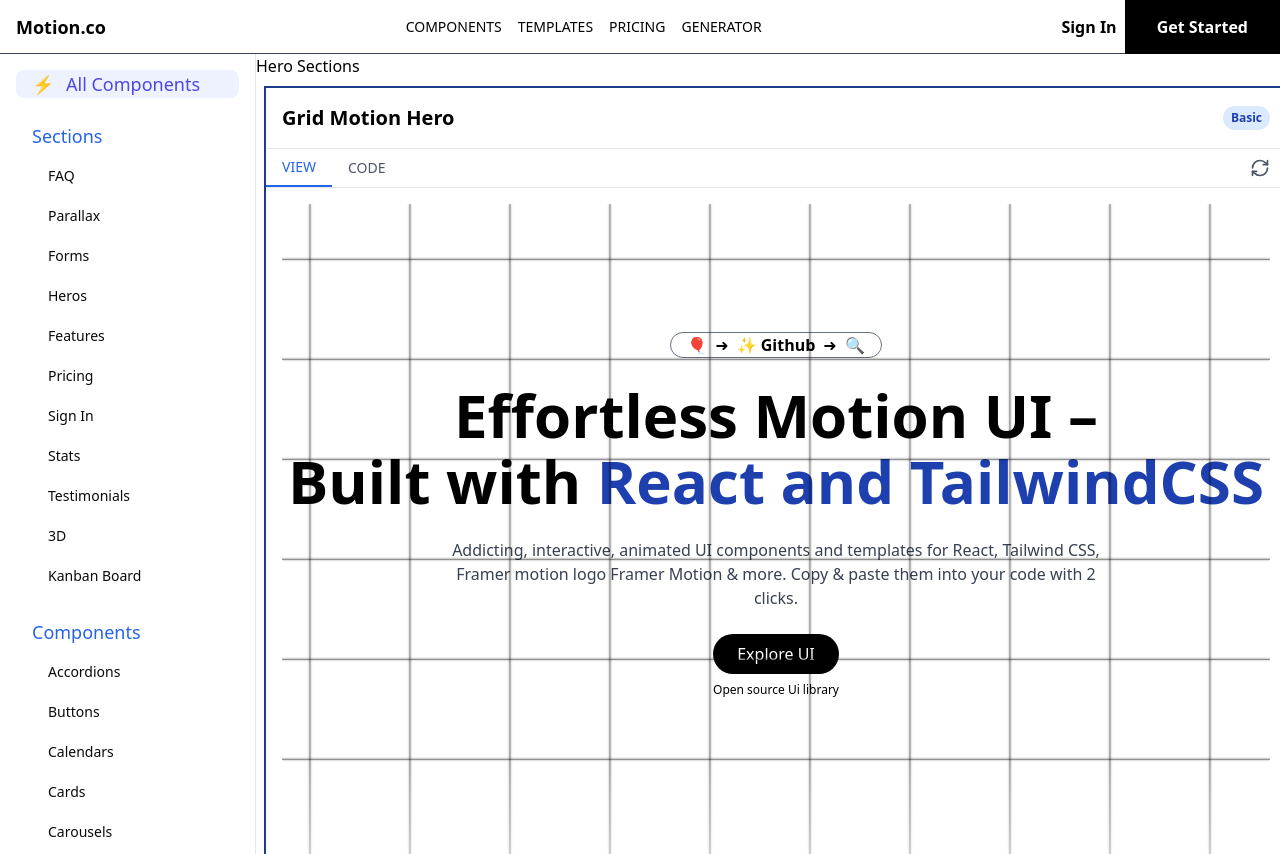
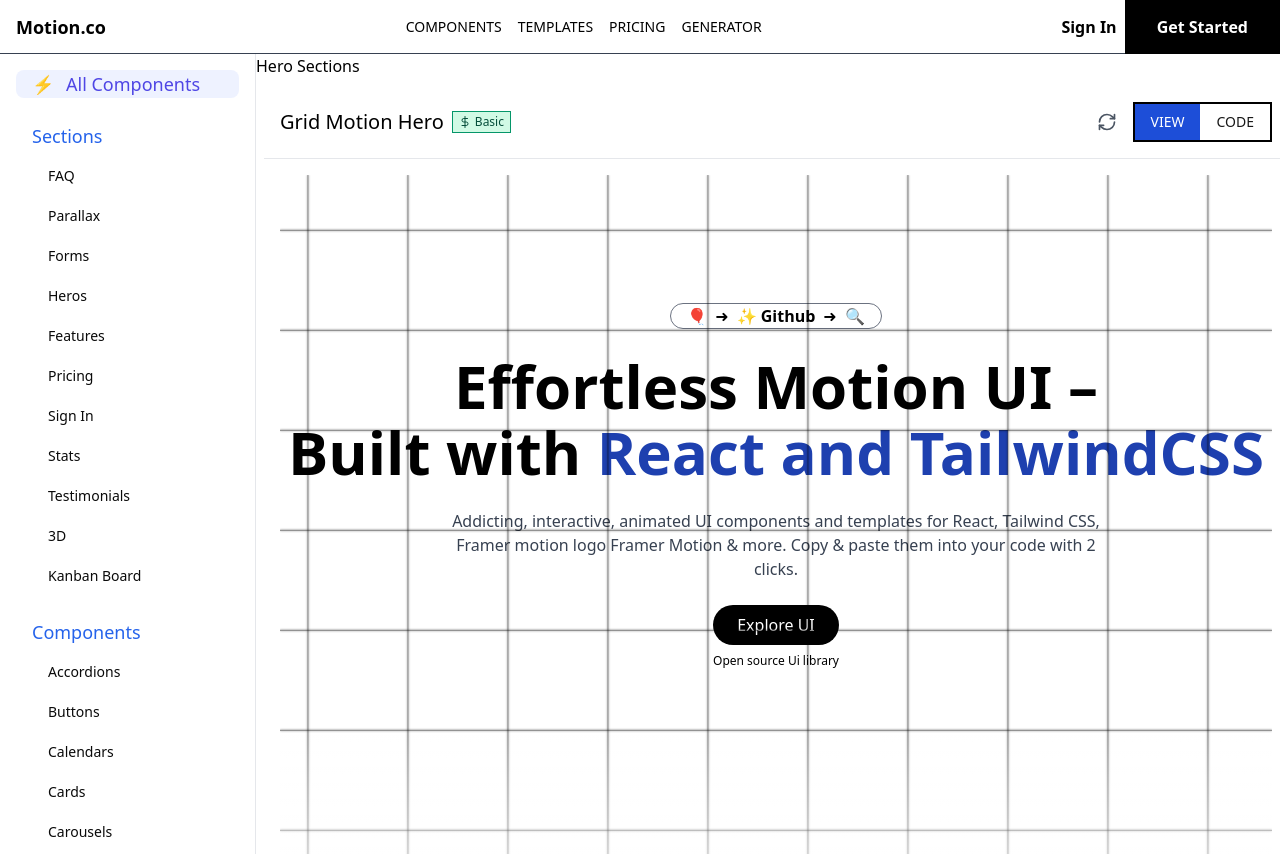
Before and after one commit to damandeep611/KallistaUI, a React (Vite) app: page /components/heros in a window 1280 px wide. Built offline with nearby package versions, Linux system fonts and the light colour scheme.

Commit message:
showcase ui updated

```diff
--- a/src/hooks/useTabs.ts
+++ b/src/hooks/useTabs.ts
@@ -1,7 +1,7 @@
 import { useState } from "react";
 
+
 type Tab = "VIEW" | "CODE";
-
 export function useTabs(initialTab: Tab = "VIEW") {
   const [activeTab, setActiveTab] = useState<Tab>(initialTab);
   const switchTab = (tab: Tab) => {
--- a/src/pages/templatesShowcase/ShowcaseComponent.tsx
+++ b/src/pages/templatesShowcase/ShowcaseComponent.tsx
@@ -34,22 +34,41 @@
     setKey((prevKey) => prevKey + 1);
   };
   return (
-    <div
-      className={`border-2 border-blue-900 m-2 ${
-        fullWidth ? "w-full" : "w-full"
-      }`}
-    >
+    <div className={` m-2 ${fullWidth ? "w-full" : "w-full"}`}>
       <div className="p-4 border-b">
         <div className="flex items-center justify-between">
-          <h2 className="text-xl font-bold">{title}</h2>
+          <div className="flex flex-wrap items-center gap-2">
+            <h2 className="text-xl font-medium">{title}</h2>
             {badge && (
-            <span className="px-2 py-1 text-xs font-semibold bg-blue-100 text-blue-800 rounded-full">
-              {badge}
+              <span className="flex items-center gap-1 px-1.5 py-0.5 border border-emerald-600 text-xs text-emerald-900 bg-emerald-100">
+                <svg
+                  stroke="currentColor"
+                  fill="none"
+                  stroke-width="2"
+                  viewBox="0 0 24 24"
+                  stroke-linecap="round"
+                  stroke-linejoin="round"
+                  height="1em"
+                  width="1em"
+                  xmlns="http://www.w3.org/2000/svg"
+                >
+                  <line x1="12" y1="1" x2="12" y2="23"></line>
+                  <path d="M17 5H9.5a3.5 3.5 0 0 0 0 7h5a3.5 3.5 0 0 1 0 7H6"></path>
+                </svg>
+                <span className="font-medium">{badge}</span>
               </span>
             )}
           </div>
-      </div>
-      <div className="border-b flex items-center">
+          <div className="  flex items-center">
+            <motion.button
+              whileHover={{ scale: 1.1 }}
+              whileTap={{ scale: 0.9 }}
+              className="ml-auto mr-4"
+              onClick={reloadComponent}
+            >
+              <RefreshCw className="w-5 h-5 text-gray-600" />
+            </motion.button>
+            <div className=" border-2 border-black flex items-center">
               <TabButton
                 label="VIEW"
                 isActive={activeTab === "VIEW"}
@@ -60,15 +79,11 @@
                 isActive={activeTab === "CODE"}
                 onClick={() => switchTab("CODE")}
               />
-        <motion.button
-          whileHover={{ scale: 1.1 }}
-          whileTap={{ scale: 0.9 }}
-          className="ml-auto mr-4"
-          onClick={reloadComponent}
-        >
-          <RefreshCw className="w-5 h-5 text-gray-600" />
-        </motion.button>
             </div>
+          </div>
+        </div>
+      </div>
+
       <AnimatePresence mode="wait">
         <motion.div
           key={activeTab + key}
--- a/src/pages/templatesShowcase/TabButton.tsx
+++ b/src/pages/templatesShowcase/TabButton.tsx
@@ -14,10 +14,10 @@
 }) => {
   return (
     <motion.button
-      className={`px-4 py-2 text-sm font-medium transition-colors ${
+      className={`px-4 py-2 text-sm font-medium   transition-colors ${
         isActive
-          ? "text-blue-600 border-b-2 border-blue-600"
-          : "text-gray-600 hover:text-blue-600"
+          ? "text-white bg-blue-700"
+          : "text-neutral-900  hover:text-blue-600"
       }`}
       onClick={onClick}
       whileHover={{ scale: 1.05 }}
```
Lines whose indentation alone changed are shown as unchanged.
